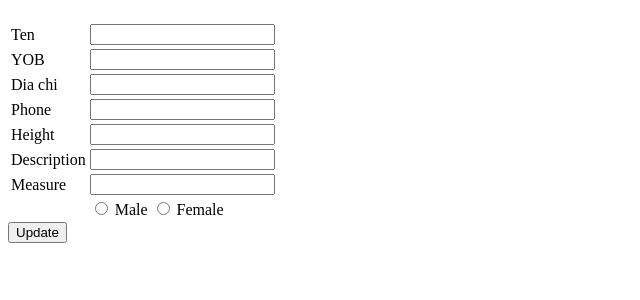
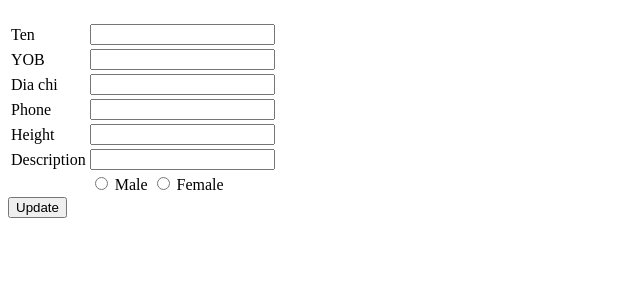
Before and after one commit to tvloc38/loctran-web-C4E18, a Flask app: template Session02/templates/update.html in a window 1280 px wide. Shown: the top 300 px of the page, without its empty margins (0-640 px from the left). Run offline with Flask 2, Linux system fonts and the light colour scheme; the template is opened without the code that fills it, so the values that code supplies are empty; parts of the project's set-up code (start-up, migrations or seed data) failed here and were passed over.

Commit message:
homework03

```diff
--- a/Session02/app.py
+++ b/Session02/app.py
@@ -72,7 +72,7 @@ def admin_update(service_id):
         address = form['address']
         # status = form['status']
         description = form['description']
-        measure = form['measure']
+
 
         service_update.update(
             set__name = name,
@@ -83,7 +83,7 @@ def admin_update(service_id):
             set__address = address,
             # set__status = status,
             set__description = description,
-            addtoset__measure = measure
+
         )
         service_update.reload()
         return redirect('/admin', code=302)
--- a/Session02/templates/update.html
+++ b/Session02/templates/update.html
@@ -35,10 +35,6 @@
                         <td><input type="text" name="description"  value="{{ service.description }}"></td>
                     </tr>
                     <tr>
-                        <td><label>Measure</label></td>
-                        <td><input type="text" name="measure"  value="{{ service.measure|join(', ') }}"></td>
-                    </tr>
-                    <tr>
                         <td></td>
                         <td>
                             <input type="radio" name="gender" value="1" {% if service.gender == 1%} checked {% endif %}> Male
```
